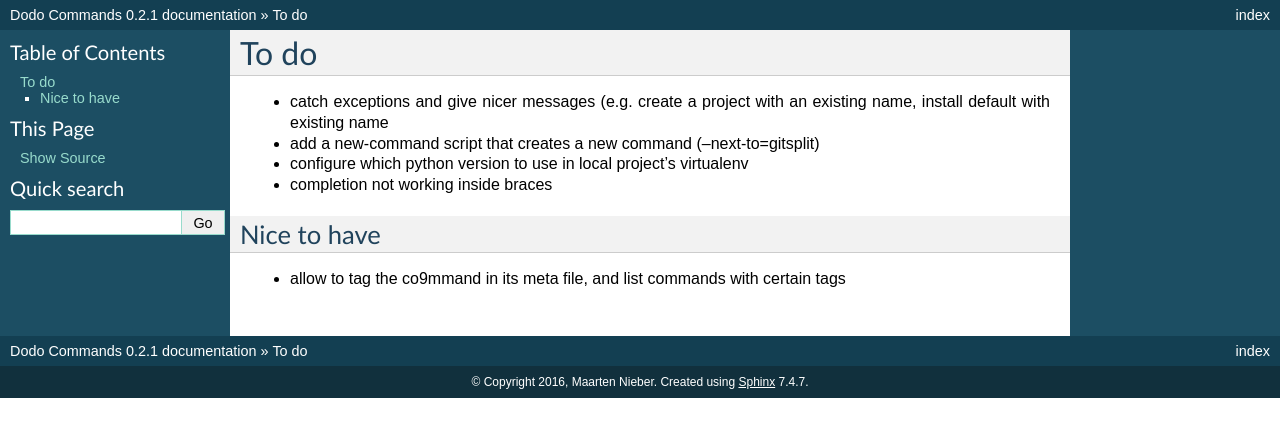
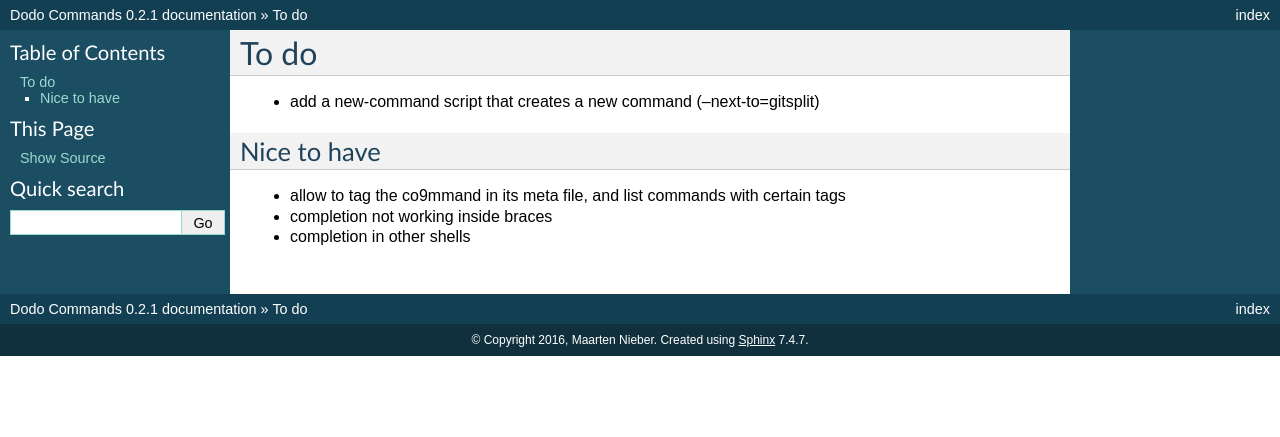
Before and after one commit to mnieber/dodo-commands, a Sphinx documentation site: the page built from doc/todo.rst, in a window 1280 px wide. Shown: the top 437 px of the page. Built offline with Sphinx 7.4.7, drawn with Linux system fonts in a browser that asks for light colours.

```diff
--- a/doc/todo.rst
+++ b/doc/todo.rst
@@ -4,11 +4,10 @@
 To do
 *****
 
-- catch exceptions and give nicer messages (e.g. create a project with an existing name, install default with existing name
 - add a new-command script that creates a new command (--next-to=gitsplit)
-- configure which python version to use in local project's virtualenv
-- completion not working inside braces
 
 Nice to have
 ------------
 - allow to tag the co9mmand in its meta file, and list commands with certain tags
+- completion not working inside braces
+- completion in other shells
```
Also changed, not shown: 1 other file.
